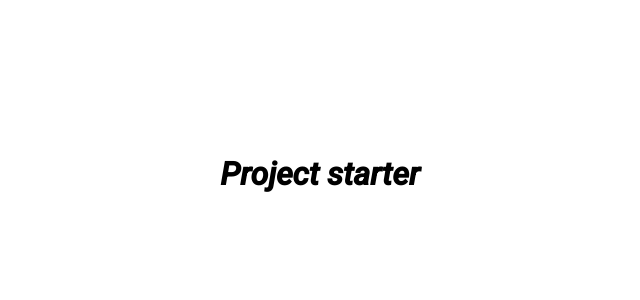
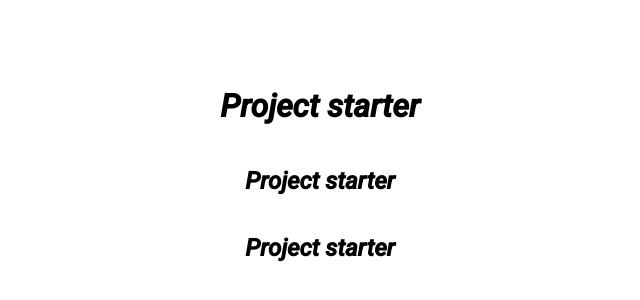
Before and after one commit to santhoshfsd/html-css-project, a plain HTML site: page index.html in a window 1280 px wide. Shown: the part 226-526 px from the top of the page, without its empty margins (320-960 px from the left). Drawn offline with Linux system fonts and the light colour scheme.

Commit message:
updated boiler plate

```diff
--- a/index.html
+++ b/index.html
@@ -12,6 +12,8 @@
 </head>
 <body>
     <h1>Project starter</h1>
+    <h2>Project starter</h2>
+    <h2>Project starter</h2>
     <script src="script.js"></script>
 </body>
 </html>
--- a/styles.css
+++ b/styles.css
@@ -12,5 +12,6 @@ body {
   flex-direction: column;
   justify-content: center;
   height: 100vh;
-  overflow: hidden;
+  overflow: h
+  idden;
 }
```
Also changed, not shown: 1 other file.
